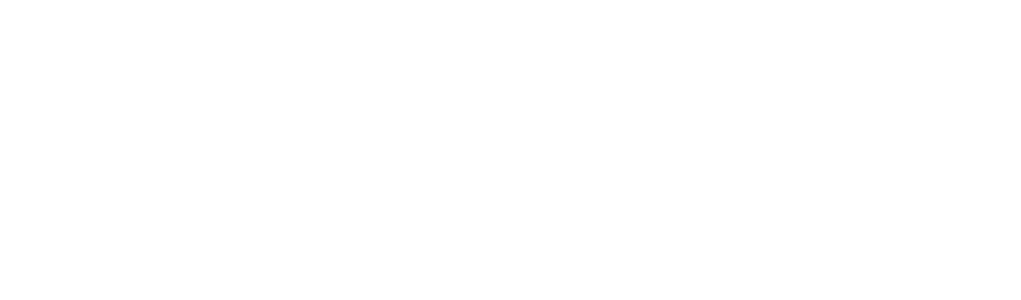
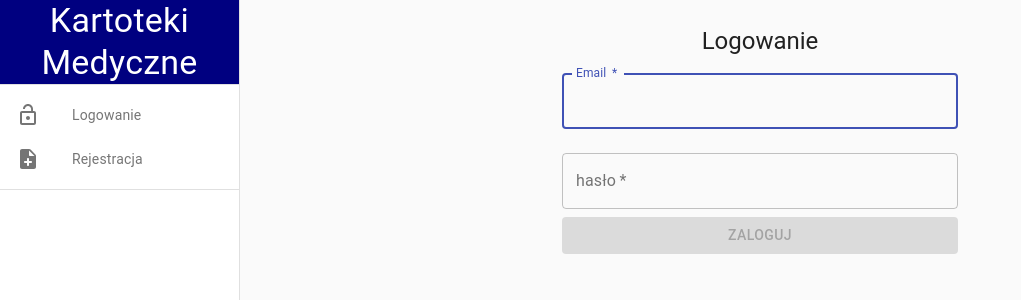
Before and after one commit to wasikm04/medfiles, a React (Create React App) app: page /login in a window 1280 px wide. Shown: the top 300 px of the page, without its empty margins (0-1021 px from the left). Built offline with nearby package versions, Linux system fonts and the light colour scheme.

Commit message:
nav bar completed, refactored unused code

```diff
--- a/package.json
+++ b/package.json
@@ -5,6 +5,7 @@
   "private": true,
   "dependencies": {
     "@material-ui/core": "^4.5.0",
+    "@material-ui/icons": "^4.5.1",
     "axios": "^0.19.0",
     "bootstrap": "^4.3.1",
     "gh-pages": "^2.1.1",
--- a/src/App.jsx
+++ b/src/App.jsx
@@ -7,49 +7,80 @@
   Route,
   Switch
 } from 'react-router-dom'
-import NavigationBar from './components/NavigationBar';
+import PermanentDrawerLeft from './components/NavBar';
 import CardDetails from './components/card/CardDetails';
 import CardUpdate from './components/card/CardUpdate';
 import CardProvider from './components/providers/CardProvider';
 import Home from './components/Home';
 import Login from './components/helpers/Login';
 import ProtectedRoute from './components/helpers/ProtectedRoute';
+import Grid from '@material-ui/core/Grid';
+import Logout from './components/helpers/Logout';
+import Appointment from './components/models/appointment/Appointment';
+import Register from './components/helpers/Register';
+
+const drawerWidth = 240;
+
+const useStyles = {
+  appBar: {
+      width: `calc(100% - ${drawerWidth}px)`,
+      marginLeft: drawerWidth,
+      marginTop: 25
+  }};
 
 class App extends Component {
-  //const [cookies, setCookie] = useCookies(['SESSION']);
   render() {
     return (
       //<CookiesProvider>
       <CardProvider>
         <BrowserRouter>
-          <NavigationBar />
+          <PermanentDrawerLeft />
+          <Grid
+                container
+                spacing={2}
+                direction="column"
+                alignItems="center"
+                justify="center"
+                style={useStyles.appBar}
+            >
           <Switch>
             <ProtectedRoute
               exact
               path="/home"
-              component={() => <Home />}
+              component={() => <Home/>}
             />
             <ProtectedRoute
               exact
               path="/appointments"
-              component={() => <div>Wizyty</div>}
+              component={() => <Appointment/>}
             />
             <ProtectedRoute
               exact
               path="/profile"
-              component={() => <CardDetails />}
+              component={() => <CardDetails/>}
             />
             <ProtectedRoute
               exact
               path="/profile-update"
-              component={() => <CardUpdate />}
+              component={() => <CardUpdate/>}
+            />
+            <ProtectedRoute
+              exact
+              path="/logout"
+              component={() => <Logout/>}
             />
             <Route
               exact
-              path="/"
+              path="/login"
               render={() => <Login cookies={this.props.cookies} />}
             />
+            <Route
+              exact
+              path="/register"
+              component={() => <Register/>}
+            />
           </Switch>
+          </Grid>
         </BrowserRouter>
       </CardProvider>
       // </CookiesProvider>
--- /dev/null
+++ b/src/components/NavBar.jsx
@@ -0,0 +1,125 @@
+import React, { useContext } from 'react';
+import { makeStyles } from '@material-ui/core/styles';
+import Drawer from '@material-ui/core/Drawer';
+import CssBaseline from '@material-ui/core/CssBaseline';
+import List from '@material-ui/core/List';
+import Typography from '@material-ui/core/Typography';
+import Divider from '@material-ui/core/Divider';
+import ListItem from '@material-ui/core/ListItem';
+import ListItemIcon from '@material-ui/core/ListItemIcon';
+import ListItemText from '@material-ui/core/ListItemText';
+import { Link } from 'react-router-dom'
+import NoteAddRoundedIcon from '@material-ui/icons/NoteAddRounded';
+import ExitToAppRoundedIcon from '@material-ui/icons/ExitToAppRounded';
+import EventRoundedIcon from '@material-ui/icons/EventRounded';
+import LockOpenIcon from '@material-ui/icons/LockOpen';
+import DescriptionRoundedIcon from '@material-ui/icons/DescriptionRounded';
+import AssignmentIndRoundedIcon from '@material-ui/icons/AssignmentIndRounded';
+import DashboardIcon from '@material-ui/icons/Dashboard';
+import { CardContext } from './providers/CardProvider';
+
+const drawerWidth = 240;
+const useStyles = makeStyles(theme => ({
+    root: {
+        display: 'flex',
+    },
+    appBar: {
+        width: `calc(100% - ${drawerWidth}px)`,
+        marginLeft: drawerWidth,
+    },
+    drawer: {
+        width: drawerWidth,
+        flexShrink: 0,
+    },
+    drawerPaper: {
+        width: drawerWidth,
+    },
+    toolbar: theme.mixins.toolbar,
+    content: {
+        flexGrow: 1,
+        backgroundColor: theme.palette.background.default,
+        padding: theme.spacing(3),
+    },
+    colour: {
+        backgroundColor: "Navy",
+        color: "white"
+    }
+}));
+
+export default function PermanentDrawerLeft() {
+    const classes = useStyles();
+    const { isAuthenticated, isDoctor } = useContext(CardContext);
+
+    return (
+        <div className={classes.root}>
+            <CssBaseline />
+            <Drawer
+                className={classes.drawer}
+                variant="permanent"
+                classes={{
+                    paper: classes.drawerPaper,
+                }}
+                anchor="left">
+                <div className={classes.toolbar}>
+                    <Typography className={classes.colour} variant="h4" align="center">
+                        Kartoteki Medyczne
+                </Typography>
+                </div>
+                <Divider />
+                {isAuthenticated ?
+                    <List>
+                        <Link to="/home" color="textPrimary">
+                            <ListItem button >
+                                <ListItemIcon><DashboardIcon /></ListItemIcon>
+                                <ListItemText secondary={"Strona Główna"} />
+                            </ListItem>
+                        </Link>
+                        {isDoctor?
+                        <Link to="/profile" color="textPrimary">
+                            <ListItem button >
+                                <ListItemIcon><DescriptionRoundedIcon /></ListItemIcon>
+                                <ListItemText secondary={"Karta Pacjenta"} />
+                            </ListItem>
+                        </Link>:
+                        <Link to="/doctor-card" color="textPrimary">
+                            <ListItem button >
+                                <ListItemIcon><AssignmentIndRoundedIcon /></ListItemIcon>
+                                <ListItemText secondary={"Karta Lekarza"} />
+                            </ListItem>
+                        </Link>
+                        }
+                        <Link to="/appointments" color="textPrimary">
+                            <ListItem button >
+                                <ListItemIcon><EventRoundedIcon /></ListItemIcon>
+                                <ListItemText secondary={"Wizyty"} />
+                            </ListItem>
+                        </Link>
+
+                        <Divider />
+                        <Link to="/logout" color="textPrimary">
+                            <ListItem button >
+                                <ListItemIcon><ExitToAppRoundedIcon /></ListItemIcon>
+                                <ListItemText secondary={"Wyloguj"} />
+                            </ListItem>
+                        </Link>
+                    </List>
+                    :
+                    <List>
+                        <Link to="/login" color="textPrimary">
+                            <ListItem button >
+                                <ListItemIcon><LockOpenIcon /></ListItemIcon>
+                                <ListItemText secondary={"Logowanie"} />
+                            </ListItem>
+                        </Link>
+                        <Link to="/register" color="textPrimary">
+                            <ListItem button >
+                                <ListItemIcon><NoteAddRoundedIcon /></ListItemIcon>
+                                <ListItemText secondary={"Rejestracja"} />
+                            </ListItem>
+                        </Link>
+                    </List>}
+                <Divider />
+            </Drawer>
+        </div>
+    )
+}
--- a/src/components/NavigationBar.jsx
+++ /dev/null
@@ -1,24 +0,0 @@
-import React from 'react'
-import { Link } from 'react-router-dom'
-import { CardConsumer } from './providers/CardProvider';
-
-const NavigationBar = () => (
-  <CardConsumer>
-    {({ isAuthenticated, isDoctor, updateCard }) => (
-      <div>
-        {isAuthenticated ?
-          <div>
-            <Link to="/home">Strona główna</Link>
-            {isDoctor ?
-              <Link to="/doctor-card">Karta lekarza</Link> :
-              <Link to="/profile">Karta pacjenta</Link>
-            }
-            <Link to="/appointments">Wizyty</Link>
-            <Link to="/logout">Wyloguj</Link>
-          </div>
-          : null}
-      </div>
-    )}
-  </CardConsumer>
-)
-export default NavigationBar
--- a/src/components/helpers/Login.jsx
+++ b/src/components/helpers/Login.jsx
@@ -1,7 +1,11 @@
 import React, { Component } from "react";
-import { FormControl, Button, InputLabel, Input } from '@material-ui/core';
+import { Button } from '@material-ui/core';
 import { Redirect } from 'react-router-dom'
 import { CardConsumer } from '../providers/CardProvider'
+import TextField from '@material-ui/core/TextField';
+import Typography from '@material-ui/core/Typography';
+import CssBaseline from '@material-ui/core/CssBaseline';
+import Container from '@material-ui/core/Container';
 
 class Login extends Component {
     constructor(props) {
@@ -32,7 +36,7 @@
                 const axios = require('axios');
                 axios.get('/user/role/' + username + '/', { withCredentials: true })
                     .then((response) => {
-                       // if(response.data.includes("ROLE_USER")){
+                        // if(response.data.includes("ROLE_USER")){
                         var bool = response.data.includes("ROLE_DOCTOR") ? true : false;
                         this.props.updateCard({
                             isDoctor: bool,
@@ -42,7 +46,7 @@
                         this.setState({
                             isAuthenticated: true
                         });
-                   // }
+                        // }
                     })
                     .catch(function (error) {
                         // handle error
@@ -96,32 +100,46 @@
             return (<Redirect to={{ pathname: '/home', state: { from: this.props.location } }} />);
         } else {
             return (
-                < div className="Login" >
+                <Container component="main" maxWidth="xs">
+                    <CssBaseline />
                     <form onSubmit={this.handleSubmit}>
-                        <FormControl>
-                            <InputLabel htmlFor="username">Email</InputLabel>
-                            <Input id="username"
-                                aria-describedby="my-helper-text"
-                                autoFocus
-                                type="email"
-                                value={this.state.username}
-                                onChange={this.handleChange} />
-                        </FormControl>
-                        <FormControl>
-                            <InputLabel htmlFor="password">Hasło</InputLabel>
-                            <Input id="password"
-                                aria-describedby="my-helper-text"
-                                autoFocus
-                                type="password"
-                                value={this.state.password}
-                                onChange={this.handleChange} />
-                        </FormControl>
+                        <Typography align="center" component="h1" variant="h5">
+                            Logowanie
+                         </Typography>
+                        <TextField
+                            variant="outlined"
+                            margin="normal"
+                            required
+                            fullWidth
+                            id="username"
+                            label="Email "
+                            name="email"
+                            autoComplete="Adres email"
+                            autoFocus
+                            onChange={this.handleChange}
+                        />
+                        <TextField
+                            variant="outlined"
+                            margin="normal"
+                            required
+                            fullWidth
+                            name="password"
+                            label="hasło"
+                            type="password"
+                            id="password"
+                            autoComplete="Wpisz hasło"
+                            onChange={this.handleChange}
+                        />
                         <Button
-                            // disabled={!this.validateForm()}
+                            disabled={!this.validateForm()}
                             type="submit"
+                            fullWidth
+                            color="primary"
+                            variant="contained"
                         >Zaloguj</Button>
                     </form>
-                </div >
+                </Container>
+
             );
         }
 
--- a/src/components/helpers/ProtectedRoute.jsx
+++ b/src/components/helpers/ProtectedRoute.jsx
@@ -14,7 +14,7 @@
                 isAuthenticated ?
                     <Component {...props} />
                     :
-                    <Redirect to='/'
+                    <Redirect to='/login'
                      />
             }
             />
--- a/src/components/providers/CardProvider.jsx
+++ b/src/components/providers/CardProvider.jsx
@@ -23,11 +23,11 @@
       "treatments": [],
       "pesel": ""
     },
+    isAuthenticated: false,
     isDoctor: false,
     doctorCard:{},
     user: "",
-    updateCard: updatedCard => this.updateCard(updatedCard),
-    isAuthenticated: false
+    updateCard: updatedCard => this.updateCard(updatedCard)
   }
 
 updateCard = updatedCard => {
```
Also changed, not shown: src/components/helpers/Register.jsx (added), src/components/models/appointment/Appointment.jsx (added), 1 other file (tests, documents, lock files or other folders).
